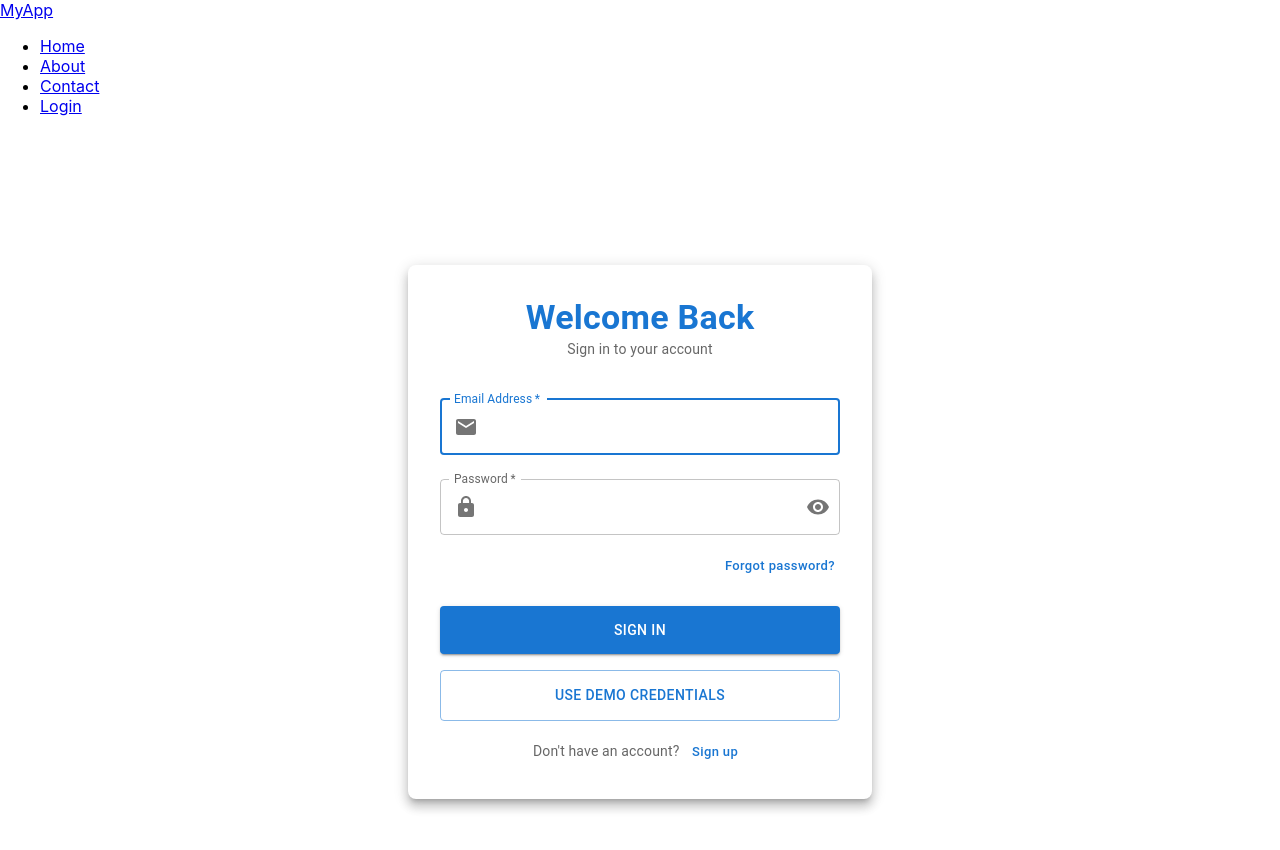
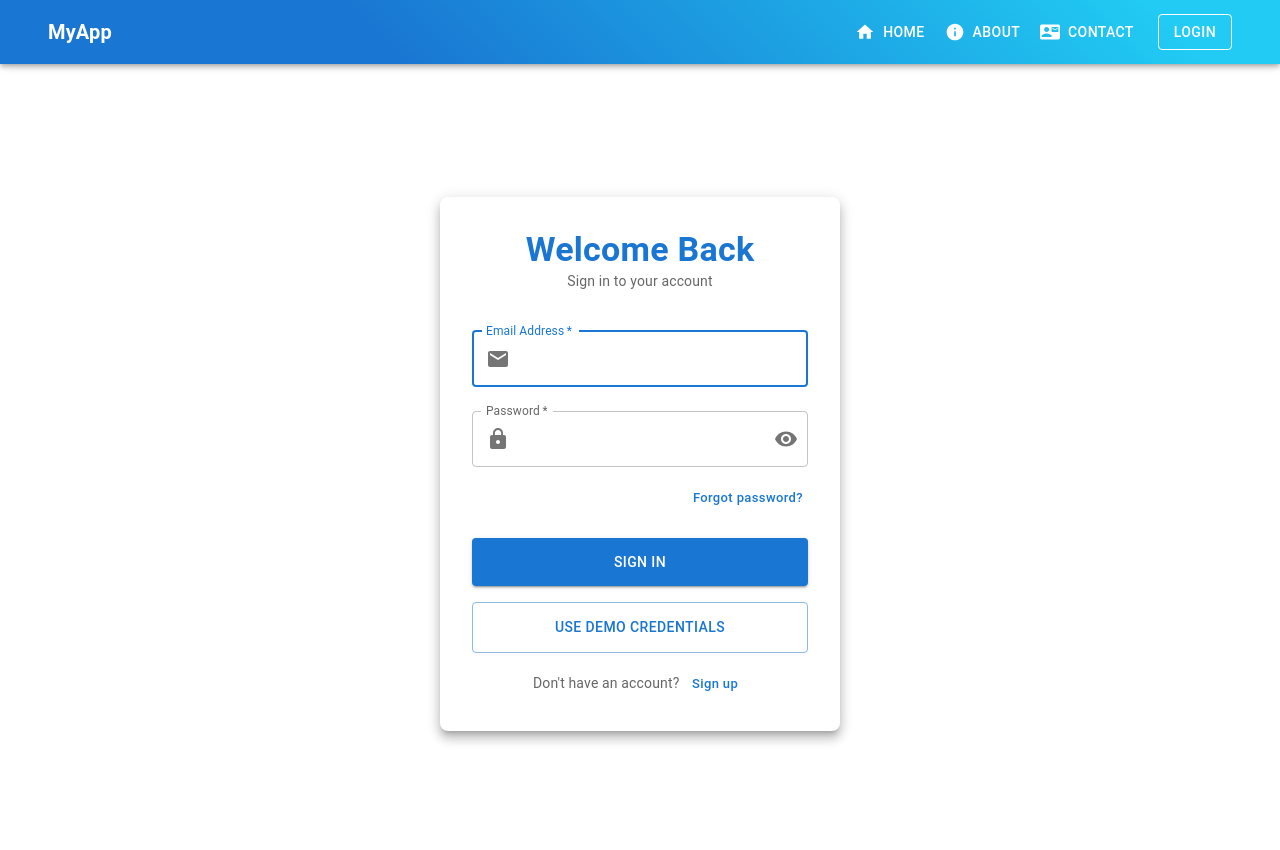
Before and after one commit to GuilhermeBley/Bl.SqlInjection.Sample, a React (Create React App) app in the folder src/bl-sqlinjection-sample-react/: page /login in a window 1280 px wide. Shown: the top 850 px of the page. Built offline with nearby package versions, Linux system fonts and the light colour scheme.

Commit message:
feat - applying router

```diff
--- a/src/bl-sqlinjection-sample-react/src/App.js
+++ b/src/bl-sqlinjection-sample-react/src/App.js
@@ -2,9 +2,23 @@
 import React, { useState } from 'react';
 import { BrowserRouter as Router, Routes, Route, Link, Navigate } from 'react-router-dom';
 import DashBoard from './pages/DashBoard';
+import { ThemeProvider, createTheme } from '@mui/material/styles';
+import CssBaseline from '@mui/material/CssBaseline';
+import Navbar from './components/NavBar';
 import Login from './pages/Login';
 import ProtectedRoute from './components/ProtectedRoute';
 import './App.css';
+
+const theme = createTheme({
+  palette: {
+    primary: {
+      main: '#1976d2',
+    },
+    secondary: {
+      main: '#dc004e',
+    },
+  },
+});
 
 function App() {
   const [isAuthenticated, setIsAuthenticated] = useState(false);
@@ -21,62 +35,35 @@ function App() {
   };
 
    return (
+    <ThemeProvider theme={theme}>
+      <CssBaseline />
       <Router>
-      <div className="app">
-        {/* Navigation */}
-        <nav className="navbar">
-          <div className="nav-brand">
-            <Link to="/">MyApp</Link>
-          </div>
-          <ul className="nav-links">
-            <li><Link to="/">Home</Link></li>
-            <li><Link to="/about">About</Link></li>
-            <li><Link to="/contact">Contact</Link></li>
-
-            {isAuthenticated ? (
-              <>
-                <li><Link to="/dashboard">Dashboard</Link></li>
-                <li><Link to="/profile">Profile</Link></li>
-                <li>
-                  <button onClick={logout} className="logout-btn">
-                    Logout ({user?.username})
-                  </button>
-                </li>
-              </>
-            ) : (
-              <li><Link to="/login">Login</Link></li>
-            )}
-          </ul>
-        </nav>
-
-        {/* Main Content */}
-        <main className="main-content">
+        <Navbar
+          isAuthenticated={isAuthenticated}
+          user={user}
+          logout={logout}
+        />
         <Routes>
+          <Route path="/" element={
+              <ProtectedRoute isAuthenticated={isAuthenticated}>
+                <DashBoard />
+              </ProtectedRoute>
+          } />
           <Route
             path="/login"
-              element={
-                isAuthenticated ?
-                <Navigate to="/dashboard" replace /> :
-                <Login onLogin={login} />
-              }
+            element={<Login onLogin={login} />}
           />
-
-            {/* Protected Routes */}
           <Route
             path="/dashboard"
             element={
               <ProtectedRoute isAuthenticated={isAuthenticated}>
-                  <DashBoard user={user} />
+                <DashBoard />
               </ProtectedRoute>
             }
           />
-
-            {/* 404 Route */}
-            <Route path="*" element={<div className="not-found"><h2>404 - Página não encontrada.</h2></div>} />
         </Routes>
-        </main>
-      </div>
       </Router>
+    </ThemeProvider>
   );
 }
 
--- /dev/null
+++ b/src/bl-sqlinjection-sample-react/src/components/NavBar.jsx
@@ -0,0 +1,294 @@
+import React, { useState } from 'react';
+import {
+  AppBar,
+  Toolbar,
+  Typography,
+  Button,
+  Box,
+  IconButton,
+  Menu,
+  MenuItem,
+  Avatar,
+  Container,
+  useScrollTrigger,
+  Slide,
+  Badge,
+  Divider
+} from '@mui/material';
+import {
+  Menu as MenuIcon,
+  AccountCircle,
+  Dashboard,
+  Home,
+  Info,
+  ContactMail,
+  ExitToApp
+} from '@mui/icons-material';
+import { Link, useLocation } from 'react-router-dom';
+
+// Hide AppBar on scroll
+function HideOnScroll(props) {
+  const { children } = props;
+  const trigger = useScrollTrigger();
+
+  return (
+    <Slide appear={false} direction="down" in={!trigger}>
+      {children}
+    </Slide>
+  );
+}
+
+const Navbar = ({ isAuthenticated, user, logout }) => {
+  const [anchorEl, setAnchorEl] = useState(null);
+  const [mobileMenuAnchor, setMobileMenuAnchor] = useState(null);
+  const location = useLocation();
+
+  const handleProfileMenuOpen = (event) => {
+    setAnchorEl(event.currentTarget);
+  };
+
+  const handleMobileMenuOpen = (event) => {
+    setMobileMenuAnchor(event.currentTarget);
+  };
+
+  const handleMenuClose = () => {
+    setAnchorEl(null);
+    setMobileMenuAnchor(null);
+  };
+
+  const handleLogout = () => {
+    handleMenuClose();
+    logout();
+  };
+
+  // Navigation items
+  const navItems = [
+    { path: '/', label: 'Home', icon: <Home sx={{ mr: 1 }} /> },
+    { path: '/about', label: 'About', icon: <Info sx={{ mr: 1 }} /> },
+    { path: '/contact', label: 'Contact', icon: <ContactMail sx={{ mr: 1 }} /> },
+  ];
+
+  const authItems = [
+    { path: '/dashboard', label: 'Dashboard', icon: <Dashboard sx={{ mr: 1 }}/> }
+  ];
+
+  const isActivePath = (path) => location.pathname === path;
+
+  // Desktop menu
+  const renderDesktopMenu = (
+    <Box sx={{ display: { xs: 'none', md: 'flex' }, alignItems: 'center', gap: 1 }}>
+      {navItems.map((item) => (
+        <Button
+          key={item.path}
+          component={Link}
+          to={item.path}
+          startIcon={React.cloneElement(item.icon, { sx: { mr: 0 } })}
+          sx={{
+            color: 'white',
+            backgroundColor: isActivePath(item.path) ? 'rgba(255, 255, 255, 0.1)' : 'transparent',
+            '&:hover': {
+              backgroundColor: 'rgba(255, 255, 255, 0.1)',
+            },
+          }}
+        >
+          {item.label}
+        </Button>
+      ))}
+
+      {isAuthenticated ? (
+        <>
+          {authItems.map((item) => (
+            <Button
+              key={item.path}
+              component={Link}
+              to={item.path}
+              startIcon={React.cloneElement(item.icon, { sx: { mr: 0 } })}
+              sx={{
+                color: 'white',
+                backgroundColor: isActivePath(item.path) ? 'rgba(255, 255, 255, 0.1)' : 'transparent',
+                '&:hover': {
+                  backgroundColor: 'rgba(255, 255, 255, 0.1)',
+                },
+              }}
+            >
+              {item.label}
+            </Button>
+          ))}
+
+          <IconButton
+            size="large"
+            edge="end"
+            onClick={handleProfileMenuOpen}
+            color="inherit"
+            sx={{ ml: 1 }}
+          >
+            <Badge color="secondary">
+              <Avatar
+                sx={{ width: 32, height: 32, bgcolor: 'secondary.main' }}
+                src={user?.avatar}
+              >
+                {user?.username?.charAt(0).toUpperCase()}
+              </Avatar>
+            </Badge>
+          </IconButton>
+
+          <Menu
+            anchorEl={anchorEl}
+            open={Boolean(anchorEl)}
+            onClose={handleMenuClose}
+            PaperProps={{
+              sx: {
+                mt: 1.5,
+                minWidth: 200,
+              }
+            }}
+          >
+            <MenuItem component={Link} to="/profile" onClick={handleMenuClose}>
+              <AccountCircle sx={{ mr: 2 }} />
+              Profile
+            </MenuItem>
+            <Divider />
+            <MenuItem onClick={handleLogout}>
+              <ExitToApp sx={{ mr: 2 }} />
+              Logout ({user?.username})
+            </MenuItem>
+          </Menu>
+        </>
+      ) : (
+        <Button
+          component={Link}
+          to="/login"
+          variant="outlined"
+          sx={{
+            color: 'white',
+            borderColor: 'white',
+            '&:hover': {
+              backgroundColor: 'rgba(255, 255, 255, 0.1)',
+              borderColor: 'white',
+            },
+            ml: 1
+          }}
+        >
+          Login
+        </Button>
+      )}
+    </Box>
+  );
+
+  // Mobile menu
+  const renderMobileMenu = (
+    <Box sx={{ display: { xs: 'flex', md: 'none' } }}>
+      <IconButton
+        size="large"
+        edge="end"
+        color="inherit"
+        onClick={handleMobileMenuOpen}
+      >
+        <MenuIcon />
+      </IconButton>
+
+      <Menu
+        anchorEl={mobileMenuAnchor}
+        open={Boolean(mobileMenuAnchor)}
+        onClose={handleMenuClose}
+        PaperProps={{
+          sx: {
+            mt: 1.5,
+            minWidth: 200,
+          }
+        }}
+      >
+        {navItems.map((item) => (
+          <MenuItem
+            key={item.path}
+            component={Link}
+            to={item.path}
+            onClick={handleMenuClose}
+            selected={isActivePath(item.path)}
+          >
+            {item.icon}
+            {item.label}
+          </MenuItem>
+        ))}
+
+        {isAuthenticated ? (
+          <>
+            <Divider />
+            {authItems.map((item) => (
+              <MenuItem
+                key={item.path}
+                component={Link}
+                to={item.path}
+                onClick={handleMenuClose}
+                selected={isActivePath(item.path)}
+              >
+                {item.icon}
+                {item.label}
+              </MenuItem>
+            ))}
+            <MenuItem component={Link} to="/profile" onClick={handleMenuClose}>
+              <AccountCircle sx={{ mr: 2 }} />
+              Profile
+            </MenuItem>
+            <Divider />
+            <MenuItem onClick={handleLogout}>
+              <ExitToApp sx={{ mr: 2 }} />
+              Logout ({user?.username})
+            </MenuItem>
+          </>
+        ) : (
+          <MenuItem
+            component={Link}
+            to="/login"
+            onClick={handleMenuClose}
+            selected={isActivePath('/login')}
+          >
+            <AccountCircle sx={{ mr: 2 }} />
+            Login
+          </MenuItem>
+        )}
+      </Menu>
+    </Box>
+  );
+
+  return (
+    <HideOnScroll>
+      <AppBar
+        position="sticky"
+        elevation={4}
+        sx={{
+          background: 'linear-gradient(45deg, #1976d2 30%, #21CBF3 90%)',
+          backdropFilter: 'blur(10px)',
+        }}
+      >
+        <Container maxWidth="xl">
+          <Toolbar sx={{ justifyContent: 'space-between', py: 1 }}>
+            {/* Brand/Logo */}
+            <Typography
+              variant="h6"
+              component={Link}
+              to="/"
+              sx={{
+                fontWeight: 'bold',
+                textDecoration: 'none',
+                color: 'inherit',
+                display: 'flex',
+                alignItems: 'center',
+              }}
+            >
+              MyApp
+            </Typography>
+
+            {/* Desktop Navigation */}
+            {renderDesktopMenu}
+
+            {/* Mobile Navigation */}
+            {renderMobileMenu}
+          </Toolbar>
+        </Container>
+      </AppBar>
+    </HideOnScroll>
+  );
+};
+
+export default Navbar;
```
Lines whose indentation alone changed are shown as unchanged.
